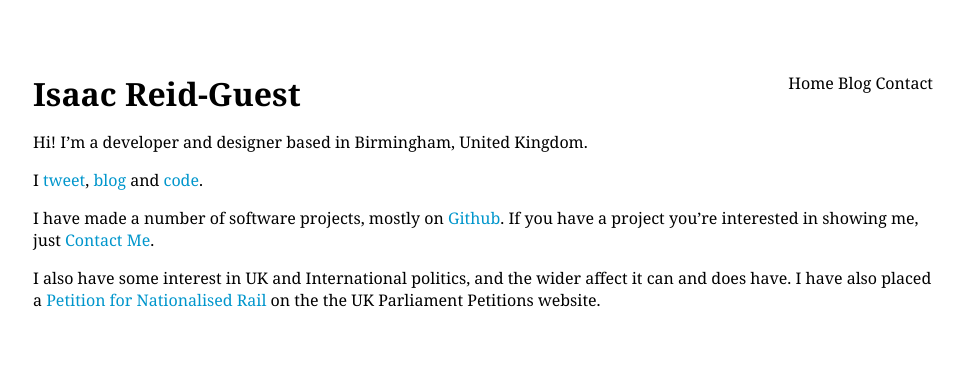
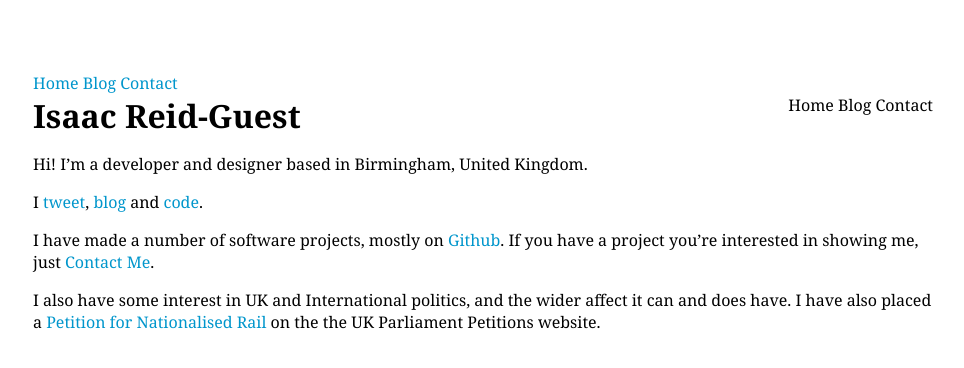
Before and after one commit to ir-g/ir-g.github.io, a Jekyll site: the page built from index.md, in a window 1280 px wide. Shown: the top 368 px of the page, without its empty margins (157-1121 px from the left). Built offline with Jekyll 4.4.1, drawn with Linux system fonts in a browser that asks for light colours.

Commit message:
Update default.html

```diff
--- a/_layouts/default.html
+++ b/_layouts/default.html
@@ -56,6 +56,31 @@
   </head>
   <body>
     <div id="all">
+      <!--
+Parent paths[0]: {{ page.parent_path }}
+Current path:    {{ page.url }}
+{% capture page_url_without_index_html %}{{ page.url | remove: "/index.html" }}{% endcapture %}
+{% assign splitted_url_parts = page_url_without_index_html | split: '/' %}
+page_url_without_index_html:    {{ page_url_without_index_html }}
+splitted_url_parts:             {{ splitted_url_parts }}
+first_part:                     {{ splitted_url_parts[1] }}
+parts:                          {% for part in splitted_url_parts %}{{ part }} - {% endfor %}
+is_post:                        {{ page.is_post }}
+{% if page.is_post %}
+{% assign blogmenu = true %}
+{% elsif splitted_url_parts[1] == "blog" %}
+{% assign blogmenu = true %}
+{% else %}
+{% assign blogmenu = false %}
+{% endif %}
+blogmenu:                       {{ blogmenu }}
+-->
+
+
+
+<a {% if page.url == "/" %}class="active"{%endif%} href="/">Home</a>
+<a {% if blogmenu %}class="active"{%endif%} href="/blog">Blog</a>
+<a {% if splitted_url_parts[1] == "contact" %}class="active"{%endif%} href="/contact">Contact</a>
       <div id="header">
         <div class="nav">
           <a href="/">Home</a>
```
